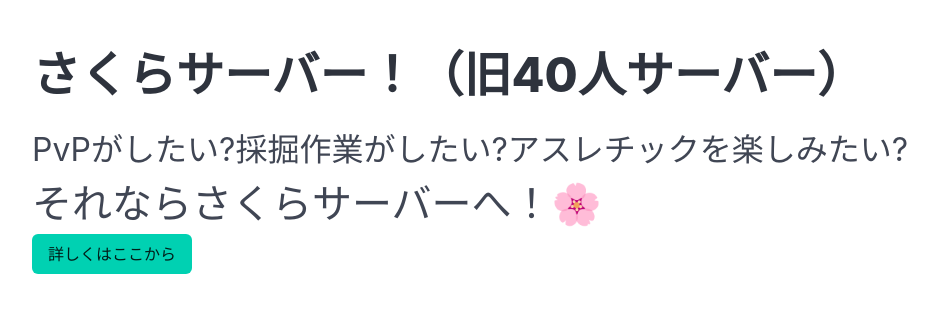
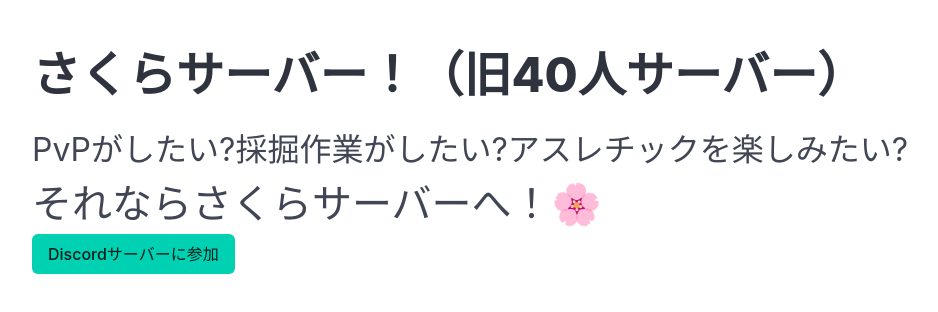
Before and after one commit to roiroi140/sakurasaba, a plain HTML site: page index.html in a window 1280 px wide. Shown: the whole page, without its empty margins (16-954 px from the left). Drawn offline with nearby package versions, Linux system fonts and the light colour scheme.

Commit message:
index.html の更新

```diff
--- a/index.html
+++ b/index.html
@@ -12,7 +12,7 @@
           <p class="title is-size-1">さくらサーバー！（旧40人サーバー）</p>
           <p class="is-size-3">PvPがしたい?採掘作業がしたい?アスレチックを楽しみたい?</p>
           <h2 class="is-size-2">それならさくらサーバーへ！🌸</h2>
-          <a href="https://discord.gg/YHhMGGqzFG" class="button is-primary">詳しくはここから</a>
+          <a href="https://discord.gg/YHhMGGqzFG" class="button is-primary">Discordサーバーに参加</a>
         </div>
       </section>
   <section class="section">
```
